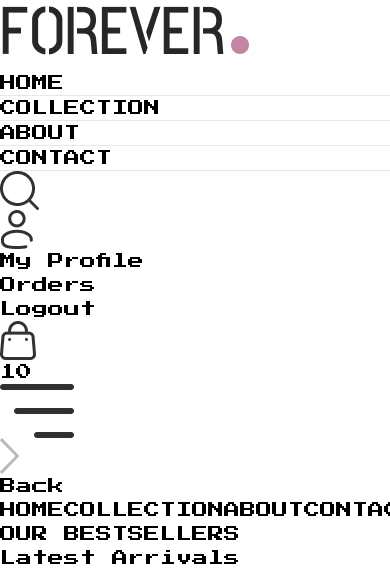
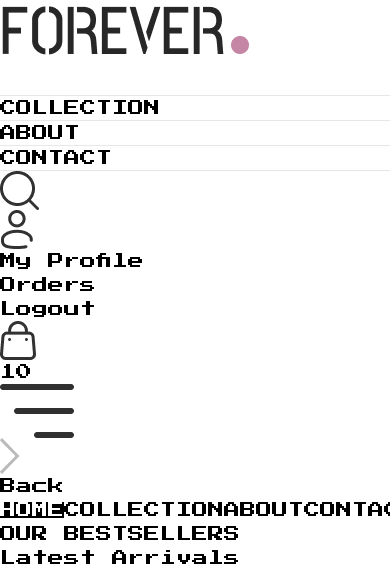
Before and after one commit to jackiejr18/ecommerce-two, a React (Vite) app in the folder frontend/: page / in a window 390 px wide. Shown: the top 568 px of the page. Built offline with nearby package versions, Linux system fonts and the light colour scheme.

Commit message:
company logo is now active link, media query for mobile menu selection

```diff
--- a/frontend/src/components/Navbar.jsx
+++ b/frontend/src/components/Navbar.jsx
@@ -8,7 +8,8 @@
 
   return (
     <div className='flex items-center justify-between py-5 font-medium'>
-      <img src={assets.logo} className='w-36' alt=''/>
+
+      <Link to='/'><img src={assets.logo} className='w-36' alt=''/></Link>
 
       <ul className='hidden sm:flex gap-5 text-sm text-gray-700 hidden'>
         <NavLink to='/' className='flex flex-col items-center gap-1'>
--- a/frontend/src/index.css
+++ b/frontend/src/index.css
@@ -17,3 +17,10 @@
   font-weight: 400;
   font-style: normal;
 }
+
+@media (max-width:640px) {
+  a.active {
+    background-color: black;
+    color: white;
+  }
+}
```
